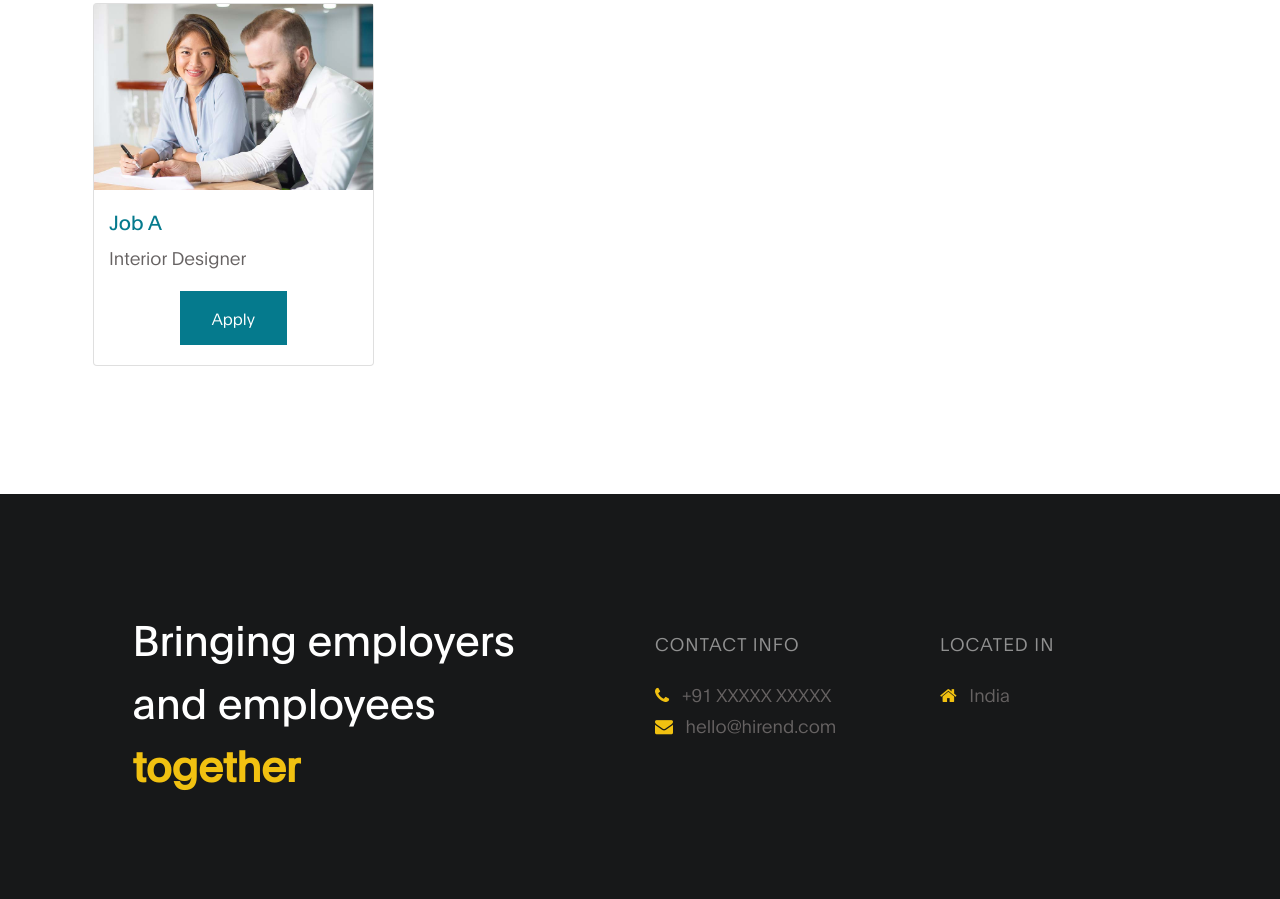
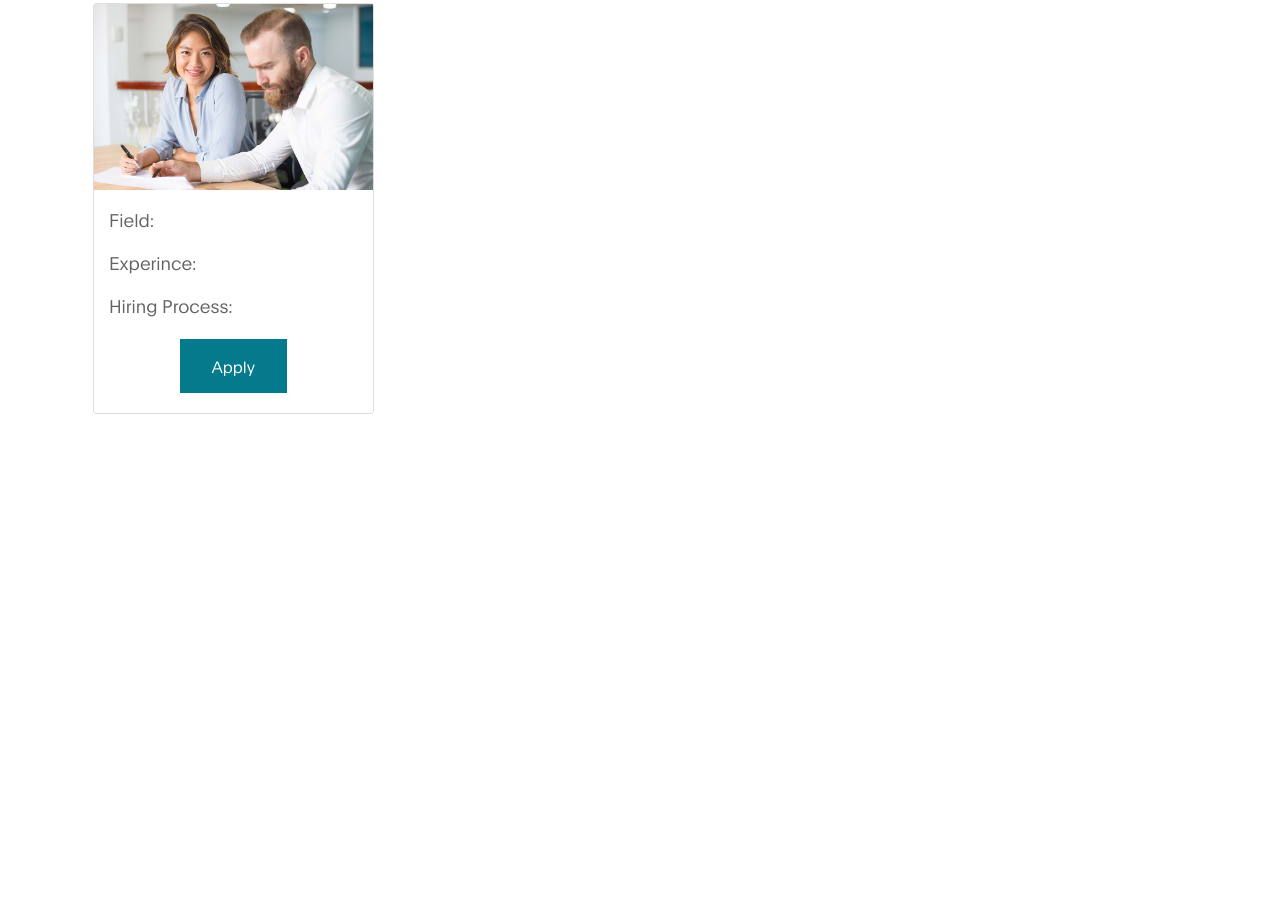
Before and after one commit to Sanjana00/SheHacks_Team-024, a website: page frontend/jobs.html in a window 1280 px wide. Shown: the part 372-1271 px from the top of the page. After the commit the page ends 914 px from the top, so only its background shows below. Drawn offline with Linux system fonts and the light colour scheme.

Commit message:
Extracted jobs Array

```diff
--- a/frontend/jobs.html
+++ b/frontend/jobs.html
@@ -66,8 +66,13 @@
                             <div class="card" data-aos="fade-up" data-aos-delay="100">
                                 <img src="images/project/project-image01.jpg" alt="Avatar" style="width:100%">
                                 <div class="container">
-                                  <h5 class="mt-3" style="color: #057a8d;">Job A</h5>
-                                  <p>Interior Designer</p>
+                                  <h5 id="compNameLoc" class="mt-3" style="color: #057a8d;"></h5>
+                                  <p id="typeOfWorkDur"></p>
+                                  <p id="field">Field: </p>
+                                  <p id="loEXP">Experince: </p>
+                                  <p id="about"></p>
+                                  <p id="hp">Hiring Process: </p>
+                                  <p id="hpw"></p>
                                 </div>
 
                                 <div class="row justify-content-center align-items-center mb-3">
@@ -83,55 +88,25 @@
      </section>
 
 
-     <footer class="site-footer">
-        <div class="container">
-          <div class="row">
+	 <script>
+	      var s = console.log(localStorage.getItem("jobs"));
+        var obj = JSON.parse(s);
+        document.getElementById("compNameLoc").innerHTML = obj.company_name + ", " + obj.location;
+        document.getElementById("typeOfWorkDur").innerHTML = obj.type_of_work + ", " + obj.duration;
+        document.getElementById("field").innerHTML = obj.field;
+        document.getElementById("loEXP").innerHTML = obj.level_of_experience;
+        document.getElementById("about").innerHTML = obj.about_the_company;
+        document.getElementById("hp").innerHTML = obj.hiring_process;
+        document.getElementById("hpw").innerHTML = obj.hours_per_week;
+   </script>
 
-            <div class="col-lg-5 mx-lg-auto col-md-8 col-10">
-              <h1 class="text-white" data-aos="fade-up" data-aos-delay="100">Bringing employers and employees <strong>together</strong></h1>
-            </div>
-
-            <div class="col-lg-3 col-md-6 col-12" data-aos="fade-up" data-aos-delay="200">
-              <h4 class="my-4">Contact Info</h4>
-
-              <p class="mb-1">
-                <i class="fa fa-phone mr-2 footer-icon"></i>
-                +91 XXXXX XXXXX
-              </p>
-
-              <p>
-                <a href="#">
-                  <i class="fa fa-envelope mr-2 footer-icon"></i>
-                  hello@hirend.com
-                </a>
-              </p>
-            </div>
-
-            <div class="col-lg-3 col-md-6 col-12" data-aos="fade-up" data-aos-delay="300">
-              <h4 class="my-4">Located in</h4>
-
-              <p class="mb-1">
-                <i class="fa fa-home mr-2 footer-icon"></i>
-                India
-              </p>
-            </div>
-
-
-
-          </div>
-        </div>
-      </footer>
-
-	 <script>
-	 console.log(localStorage.getItem("jobs"))
-	 </script>
      <!-- SCRIPTS -->
      <script src="js/jquery.min.js"></script>
      <script src="js/bootstrap.min.js"></script>
      <script src="js/aos.js"></script>
      <script src="js/owl.carousel.min.js"></script>
      <script src="js/custom.js"></script>
-     	  <script type="text/javascript" src=js/categories.js></script>
+     <script type="text/javascript" src=js/categories.js></script>
 
 </body>
 </html>
```
